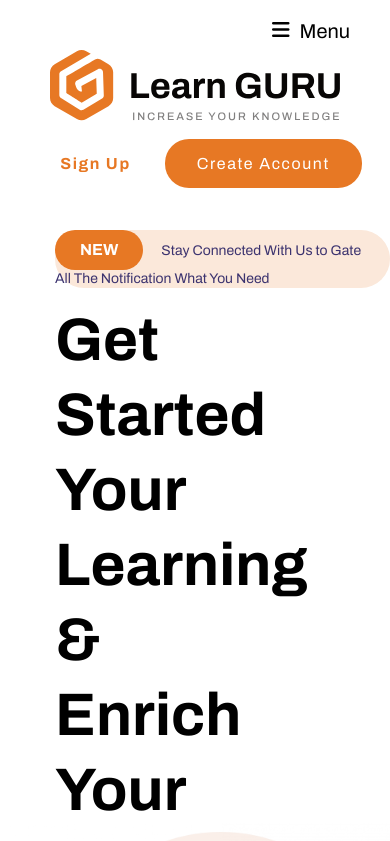
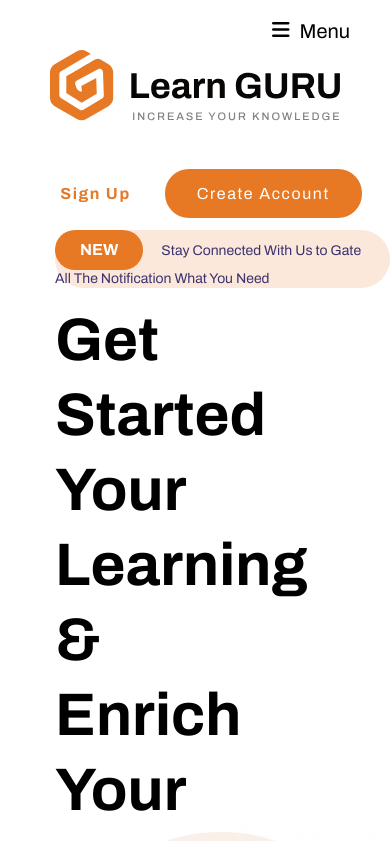
Before and after one commit to BaubasDRSK/15-learn-guru, a website: page index.html in a window 390 px wide. Shown: the top 841 px of the page. Drawn offline with Linux system fonts and the light colour scheme.

Commit message:
header responsivnes small fixes

```diff
--- a/css/components/header.css
+++ b/css/components/header.css
@@ -87,13 +87,15 @@
 
 }
 
-@media (max-width:557px) {
+@media (max-width:573px) {
     .main-header{
         flex-direction: column;
         flex-wrap:nowrap;
         align-items: center;
     }
-
+    .logo{
+        margin-bottom: 15px;
+    }
     .hamburger{
         position: absolute;
         top: 20px;
```
